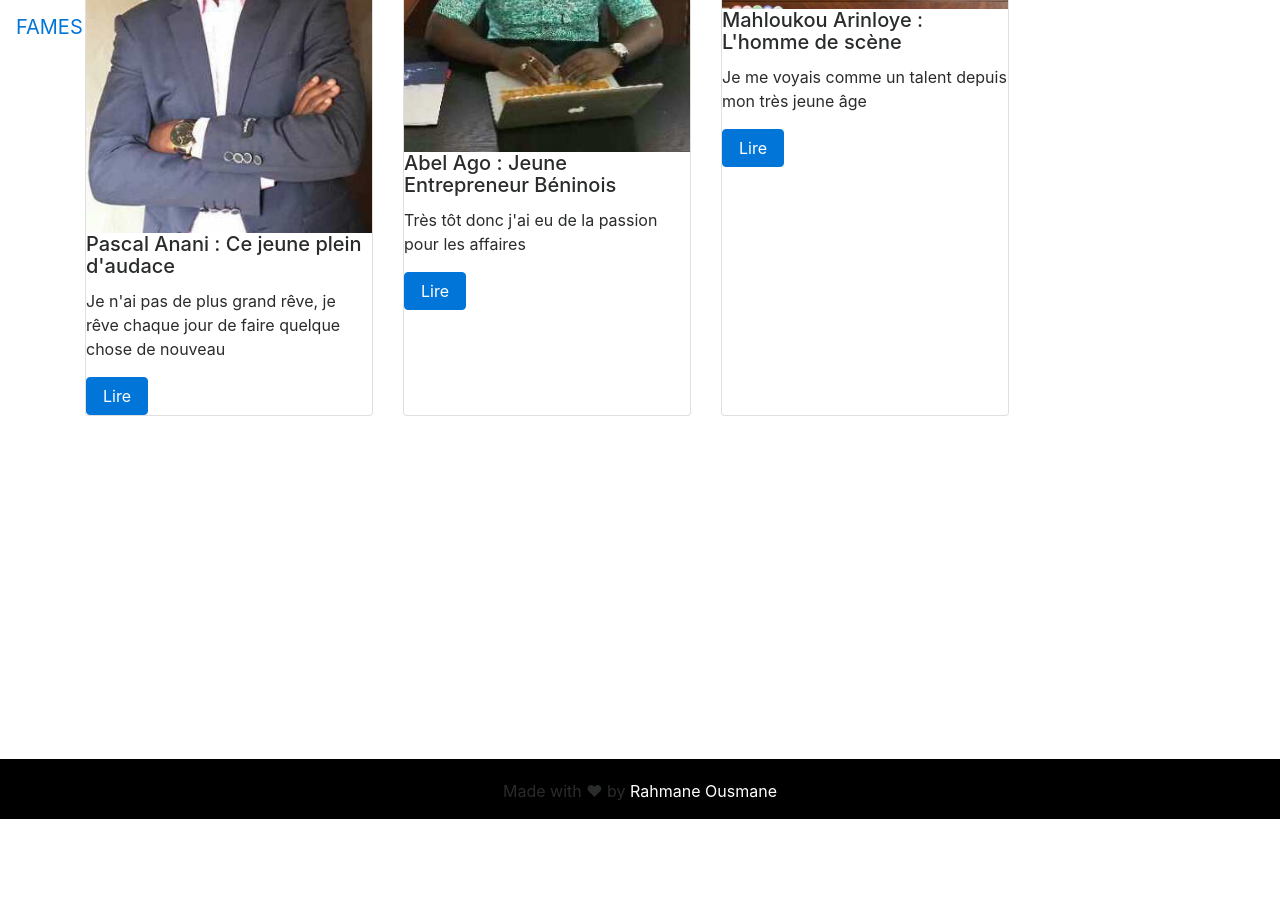
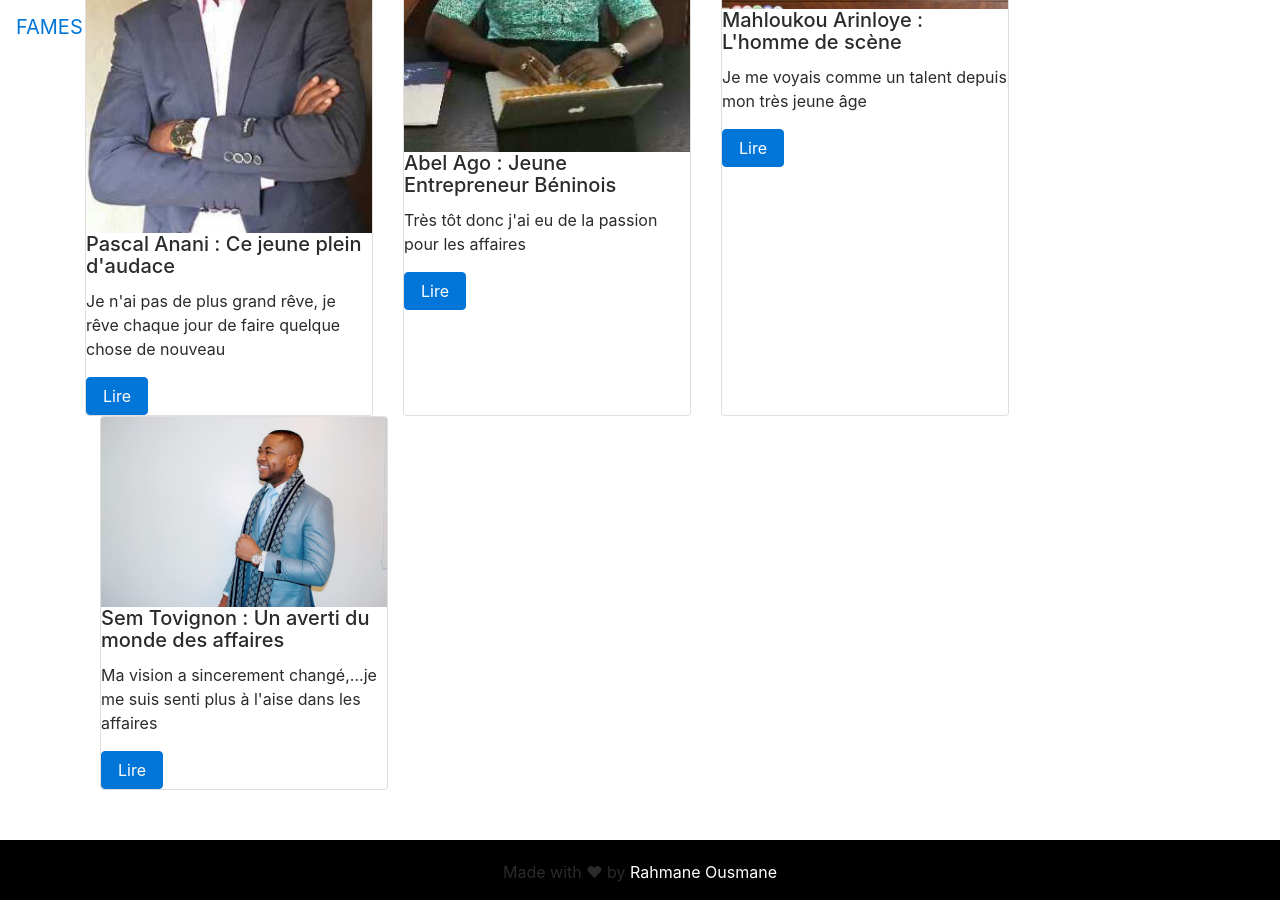
Before and after one commit to femifranzfreddy/famesbeninchine.org, a Jekyll site: the page built from interviews/index.html, in a window 1280 px wide and 900 px high, scrolled down 516 px. Built offline with Jekyll 4.4.1, drawn with Linux system fonts in a browser that asks for light colours; nearby versions of some CDN libraries; before the commit the page ends 1335 px from its top, so only the background shows below that.

Commit message:
Sem Tovignon interview

```diff
--- a/_data/stories.yml
+++ b/_data/stories.yml
@@ -12,3 +12,8 @@
   img_url: "/img/interviews/mahloukou-arinloye/intro.jpeg"
   url: "/interviews/mahloukou-arinloye"
   lead: "Je me voyais comme un talent depuis mon très jeune âge"
+
+- title: "Sem Tovignon : Un averti du monde des affaires"
+  img_url: "/img/interviews/sem-tovignon/intro.jpg"
+  url: "/interviews/sem-tovignon"
+  lead: "Ma vision a sincerement changé,...je me suis senti plus à l'aise dans les affaires"
--- /dev/null
+++ b/interviews/sem-tovignon/index.html
@@ -0,0 +1,157 @@
+---
+layout: default
+title: "Sem Tovignon : Un averti du monde des affaires"
+jumbotronName: "Sem Tovignon : Un averti du monde des affaires"
+jumbotronLead: "Ma vision a sincerement changé,...je me suis senti plus à l'aise dans les affaires"
+
+---
+
+<div class="content-box">
+  <div class="row">
+    <div class="col-2"></div>
+    <div class="col-8">
+      <div align="center">
+        <img class="img-fluid" src="/img/interviews/sem-tovignon/boss.jpg"/>
+      </div>
+      <p class="lead text-center">
+        Jeune de 31 ans, SEM TOVIGNONNOU est Président de sa société et un averti du monde des affaires.
+      </p>
+
+      <h3>Sem c'est qui ?</h3>
+
+      <p>
+        Je suis Sem TOVIGNONNOU. Béninois résident en Chine, précisement à Guangzhou. Je suis Président de la société SEM BUSINESS COMPANY GROUP (SBC GROUP).
+      </p>
+
+      <h3>
+        Après ton DTI en électricité au Bénin,tu as décidé de poursuivre tes études en Chine. Pourquoi et comment cela s'est réalisé ?
+      </h3>
+      <p>
+        Je nourrissais l'ambition de poursuivre mes études en Chine depuis le secondaire, du fait qu'au lycée tous nos outils de travail étaient marqués "Made in China".
+        De ce fait, je me disais qu'une fois en Chine, je pourrais en arriver à fabriquer du matériel.
+      </p>
+      <p>
+        Après donc l'obtention de mon DTI, et après m'être renseigné par rapport aux procédures, j'ai informé mes parents de mes ambitions, et ils m'ont accompagné.
+        Résultat : Je me suis retrouvé à Guangzhou.
+      </p>
+
+      <h3>Aujourd'hui tu es Président d'entreprise. Est-ce à dire que tu as trahi tes propres ambitions à un moment donné ?</h3>
+
+      <p>
+        Il faut l'avouer, au début ce n'etait pas facile du tout. Mes parents devaient depuis le Bénin, supporter tous mes besoins.
+      </p>
+      <p>
+        Produit fini du lycée, je savais me débrouiller. Avec mes deux CAP en électricité et en froid et climatisation, je travaillais au Bénin, dans des hôtels, tout en poursuivant mes études.
+      </p>
+      <p>
+        Bien qu'ayant choisi la Chine pour devenir ingénieur en électricité et rentrer servir mon pays, le goût pour les affaires a fini par prendre le dessus. Après un an en Chine, ma vision a totalement changé.
+      </p>
+      <p>
+        Pendant que j'étudiais le mandarin, j'ai eu à cotoyer plusieurs aînés, et à les aider dans leurs affaires. Je voyais comment les choses se passaient à Guangzhou et tout. Du coup, je me suis senti plus à l'aise dans les affaires. Il faut aussi dire que mon ouverture d'esprit, ma disponibilité à servir les devanciers m'ont beaucoup aidé. C'est donc de ce goût pour les affaires, qu'est née SEM BUSINESS COMPANY GROUP.
+      </p>
+
+      <h3>
+        Parle-nous un peu des difficultés que tu as rencontrées sur ton parcours.
+      </h3>
+
+      <p>
+        Des difficultés il en existe partout et en toute initiative. D'entrée de jeu, il faut dire que j'avais déja depuis le Bénin, une de salle de jeux vidéo qui me rapportait des revenus. Le business était déjà dans mes veines. Après donc mon voyage sur la Chine, la gestion fût confiée à mon frère. Pour mes premiers pas dans les affaires c'est ce dernier qui  m'avait envoyé une part de l'economie générée par ma boutique de salle de jeux. C'est ainsi qu'avec un capital de 1000 Yuans, l'équivalent de moins de 200$, j'ai commencé par l'achat de petit portables à revendre au Bénin Ensuite, ce fût le tour des ordinateurs que mon frere m'aidait à revendre. Tout n'a naturellement pas été rose. J'ai misé fort. Dans les affaires, il faut forcer. La plus grande difficulté est que l'africain ne soutient jamais son frère africain. Il estime que payer le produit de son frère, c'est l'enrichir.
+      </p>
+
+      <p>
+        Au départ, j'etais un "vrai copieur". Ma société copiait tous les produits qui venaient de l'Europe, l'Amérique et autres. Mais suite à une arrestation de nos conteneurs au port de cotonou en 2011, j'ai décidé de prendre le risque d'avoir ma propre marque désormais. J'ai alors eu l'idée de prendre mon prénom SEM comme marque de mes produits mais toujours avec un design copié ailleurs. L'idée a fonctionné, mais un autre problème ne tarda pas à surgir. Je ne me suis toujours pas découragé. C'est à ce moment, que j'ai approfondi mes réflexions et finalement j'ai conçu mon propre design pour mes produits avec la marque SEMOSTAR. Aujourd'hui SEMOSTAR fait son petit chemin et nous fournissons des conteneurs de nos produits de la Chine vers des destinations comme le Bénin, la Côte d'ivoire, le Tchad, du Togo, l'ile Maurice, le Canada et un peu partout dans le monde.
+      </p>
+      <div align="center">
+        <img class="img-fluid" src="/img/interviews/sem-tovignon/family.jpg"/>
+      </div>
+      <h3>
+        Autant de difficultés et pourtant tu n'as jamais abandonné pour d'autres horizons. Pourquoi?
+      </h3>
+
+      <p>
+        Oui je n'ai jamais abandonné á cause d'un seul secret: La confiance en soi et la perséverance. Ceci me suffit largement pour garder l'espoir que demain sera meilleur qu'aujourd'hui.
+      </p>
+
+      <h3>
+        SBC GROUP est basée où et quels sont ses domaines d'activités ?
+      </h3>
+
+      <p>
+        SBC GROUP est au Bénin, à Hong Kong, à Guangzhou (Chine), en Cote d'Ivoire et au Canada. Nous sommes dans l'import-export, un peu comme une trading company. Nous avons aussi nos propres produits tels que les détergents, les boissons, les papiers hygieniques, les couches pour les bébés et beaucoup d'autres choses.
+      </p>
+      <div align="center">
+        <img class="img-fluid" src="/img/interviews/sem-tovignon/product1.jpg"/>
+      </div>
+      <div align="center">
+        <img class="img-fluid" src="/img/interviews/sem-tovignon/product2.jpg"/>
+      </div>
+      <div align="center">
+        <img class="img-fluid" src="/img/interviews/sem-tovignon/product3.jpg"/>
+      </div>
+
+      <h3>
+        Quels sont tes projets d'avenir ?
+      </h3>
+      <p>
+        Mon projet le plus envie, c'est d'achever de la construction de l'usine de ma société que nous construisons au Benin (Sèmè Kpodji), et la rendre fonctionnelle. Ce qui permettra de créer encore des emplois aux jeunes. Ensuite faire connaitre d'avantage mon pays à travers nos produits qui seront désormais MADE IN BENIN.
+      </p>
+
+      <h3>
+        SEM est-il marié ? Quelles sont tes passions?
+      </h3>
+      <p>
+        Je suis marié et père. Ma passion c'est la musique. C'est avec ça je m'amuse. Je suis batteur depuis le bas âge. C'est mon passe temps tout simplement.
+      </p>
+
+      <h3>
+        Des sources proches de toi nous renseignent que tu es non seulement un amoureux de la musique mais aussi un acteur du monde musical. Tu confirmes ?
+      </h3>
+
+      <p>
+        Je m'amuse tout simplement avec la musique (rire.. ) elle n'est pas ma priorité. J'ai lancé au Canada mon premier album de 16 titres. Je suis en train de préparer mon deuxieme album et j'espere que ça va prendre aussi.
+        Il faut rappeler aussi que depuis ma premiere année de langue, j'ai été membre d'un groupe de musique dénommé NG . Un groupe de congolais, de chinois et de béninois. Nous faisions des tournées musicales dans chaque ville. Ce qui  m'a fait parcourir une dizaine de villes dans la chine.
+      </p>
+
+      <h3>
+        Quelles leçons tires-tu de ton parcours d'entrepreneur?
+      </h3>
+      <div align="center">
+        <img class="img-fluid" src="/img/interviews/sem-tovignon/face.jpg"/>
+      </div>
+      <p>
+        Je tire comme leçons de mon jeune parcours, qu'il faut toujours garder espoir. Toujours nourrir ses rêves et ambitions. Ce n'est qu'avec la determination et le courage qu'on arrive à bout de tout. Une vie sans but ou sans objectif est comme un etre jeté au beau milieu de la mer et qui ne sait pas nager.
+      </p>
+
+      <h3>
+        SBC GROUP compte combien d'employés ?
+      </h3>
+
+      <p>
+        A la date d'aujourd'hui, SBC GROUP compte 32 employés.
+      </p>
+
+      <h3>
+        Comment contacter SBC GROUP ?
+      </h3>
+      <p>
+        On peut contacter SBC GROUP sur son site web: www.subgroupe.com, par email : sbcgroup@foxmail.com, ou par téléphone : +8613544414129.
+      </p>
+
+      <h3>
+        Merci pour ta disponibilité. Aurais-tu un mot de fin ou un appel à lancer ?
+      </h3>
+
+      <p>
+        Mon mot de fin serait un sincère remerciement à toute la FAMES BENIN, à son bureau executif pour ses initiatives combien louables. Aux freres béninois en Chine, je dirai beaucoup de courage. Choisir la Chine, c'est une chance. Son developpement doit impacter nos vies afin de contribuer au developpement de notre Afrique. Copions les chinois. Travaillons comme eux. Courage à nous. Ça va aller, et n'oublions pas le pays! Merci.
+      </p>
+
+
+      <p class="text-right">
+        Fait en Chine, le 15 Juin 2018, <br/>
+        Pour la rédaction,<br/>
+        Ulrich Kpanou
+      </p>
+    </div>
+    <div class="col-2"></div>
+  </div>
+</div>
```
Also changed, not shown: img/interviews/sem-tovignon/boss.jpg (added), img/interviews/sem-tovignon/face.jpg (added), img/interviews/sem-tovignon/family.jpg (added), img/interviews/sem-tovignon/intro.jpg (added), img/interviews/sem-tovignon/product1.jpg (added), img/interviews/sem-tovignon/product2.jpg (added), img/interviews/sem-tovignon/product3.jpg (added).
